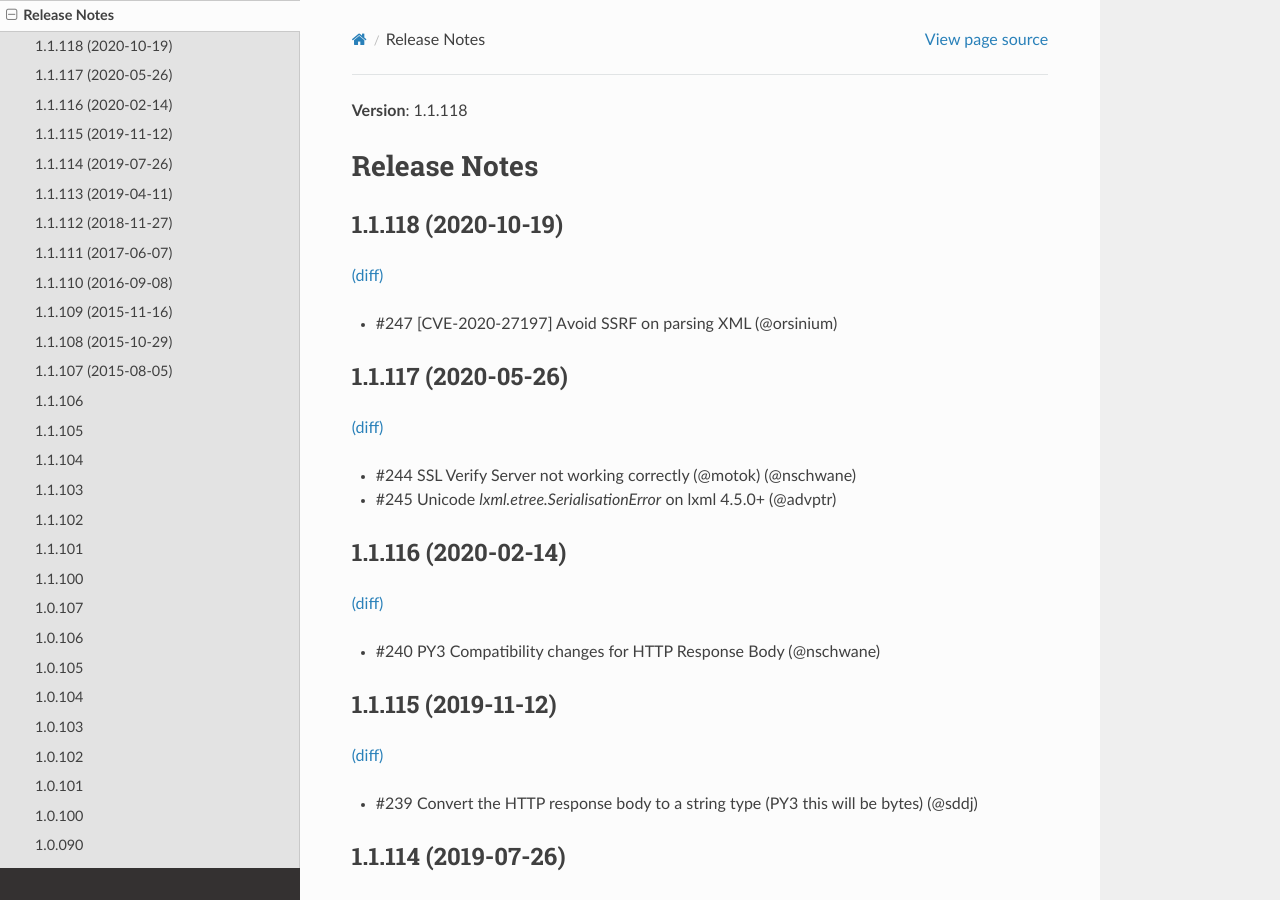
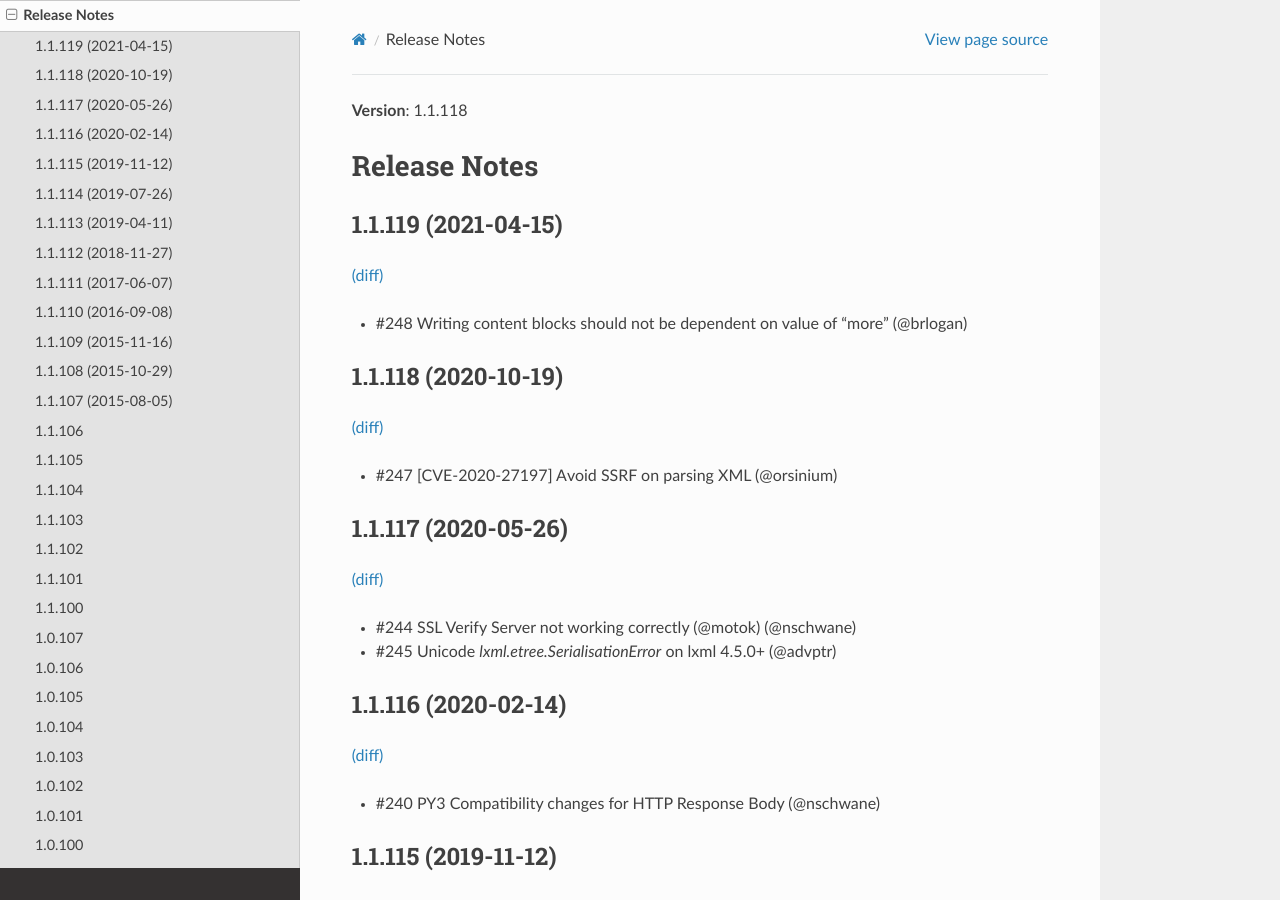
Before and after one commit to TAXIIProject/libtaxii, a Sphinx documentation site: the page built from docs/changes.rst, in a window 1280 px wide and 900 px high. Built offline with Sphinx 7.4.7 and the Read the Docs theme 2.0.0, drawn with Linux system fonts in a browser that asks for light colours.

Commit message:
update release notes for 1.1.119

```diff
--- a/docs/changes.rst
+++ b/docs/changes.rst
@@ -1,5 +1,12 @@
 Release Notes
 =============
+
+1.1.119 (2021-04-15)
+--------------------
+`(diff) <https://github.com/TAXIIProject/libtaxii/compare/1.1.118...1.1.119>`__
+
+- #248 Writing content blocks should not be dependent on value of "more" (@brlogan)
+
 
 1.1.118 (2020-10-19)
 --------------------
```
